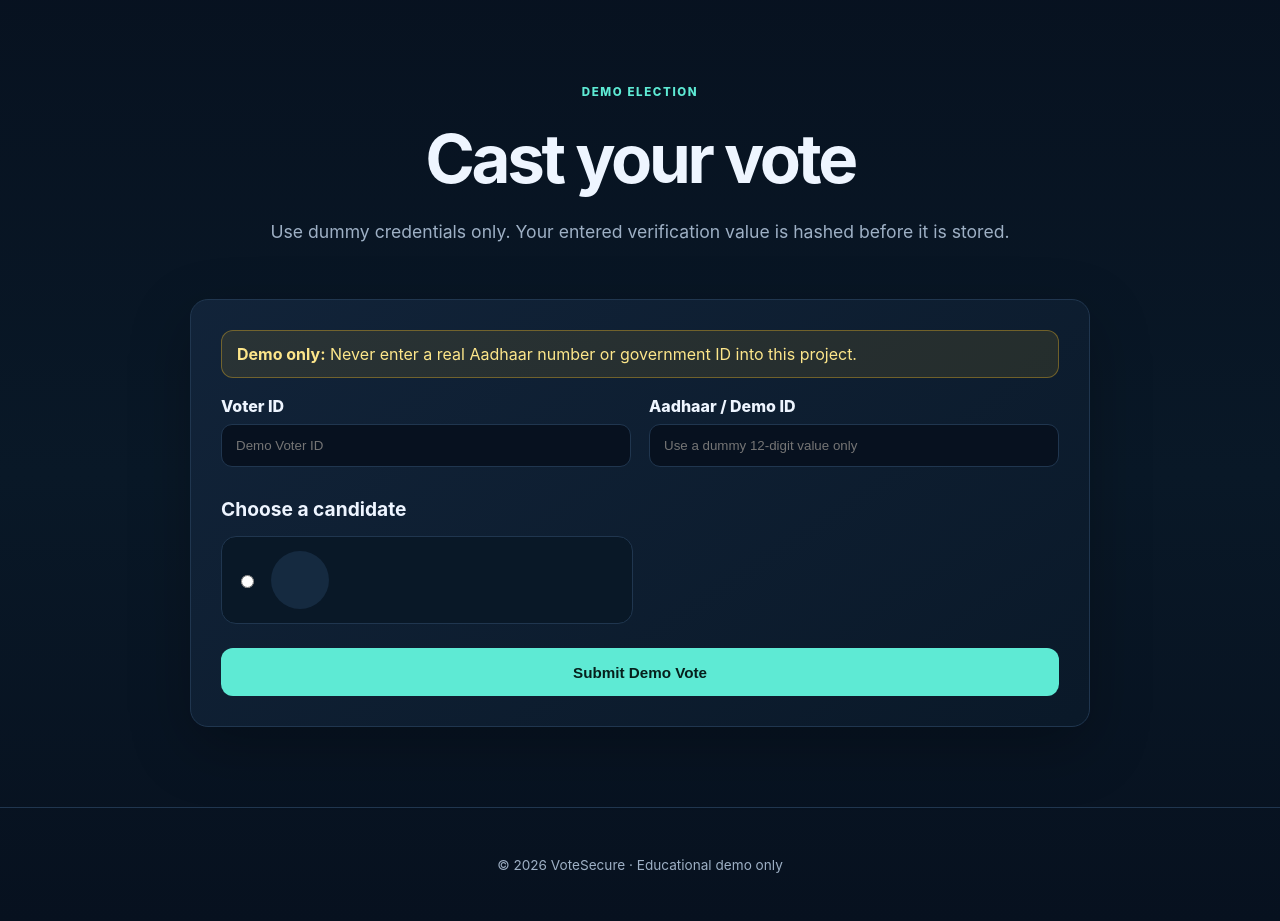
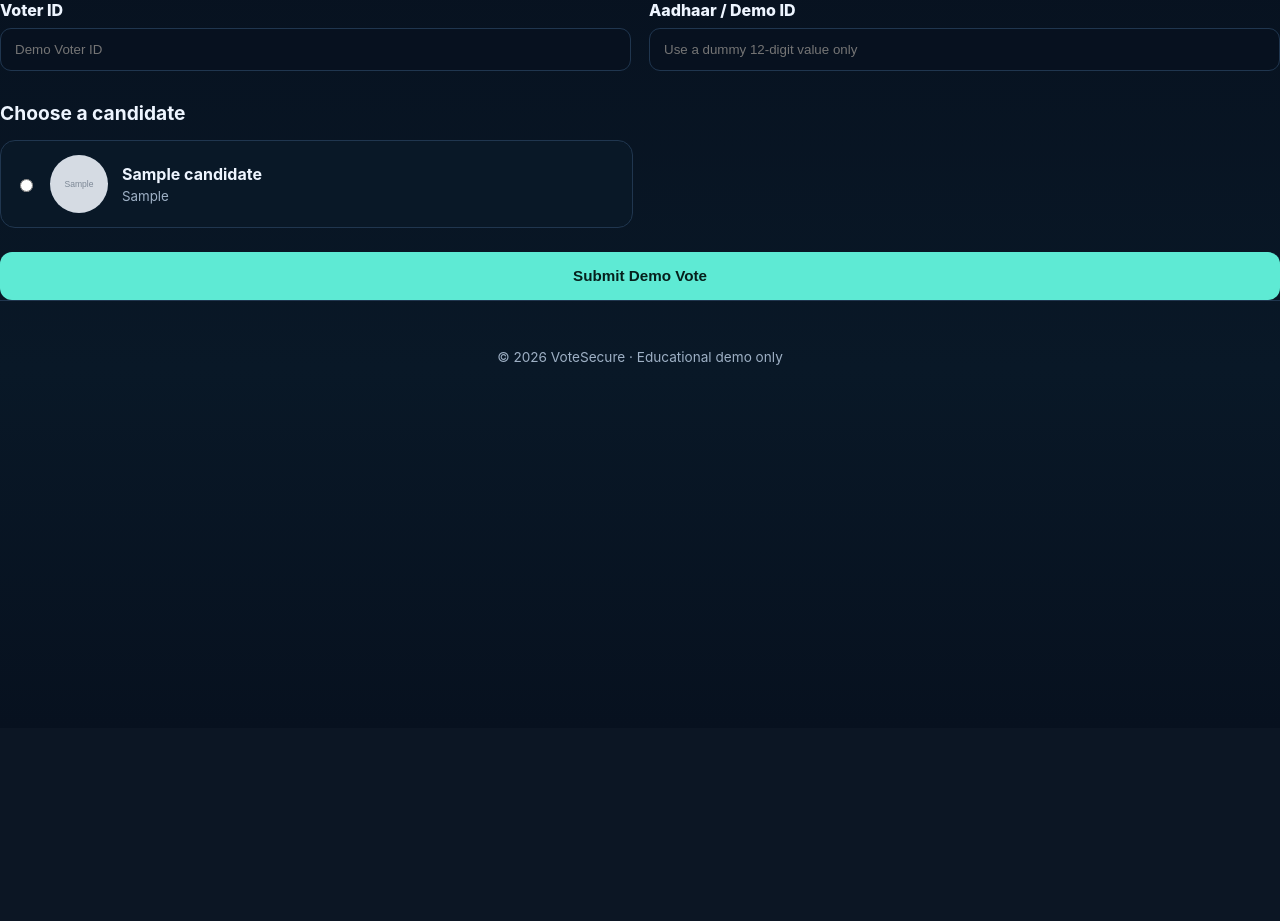
Before and after one commit to bhragav90/VoteSecure-AWS, a Django app: page /vote/ in a window 1280 px wide. Shown: the part 72-993 px from the top of the page. After the commit the page ends 437 px from the top, so only its background shows below. Run offline with Django 5.2, Linux system fonts and the light colour scheme; tables that the repository leaves empty hold one stand-in row (values such as "Sample post"); grey boxes marked "Sample" are stand-in pictures.

Commit message:
Update VoteSecure voting system

```diff
--- a/voting/templates/vote.html
+++ b/voting/templates/vote.html
@@ -1,57 +1,114 @@
 {% extends "base.html" %}
 {% load static %}
+
 {% block title %}Cast Demo Vote — VoteSecure{% endblock %}
+
 {% block content %}
-<section class="page-header compact">
-    <span class="eyebrow">Demo election</span>
-    <h1>Cast your vote</h1>
-    <p>Use dummy credentials only. Your entered verification value is hashed before it is stored.</p>
-</section>
-
-<div class="form-shell">
-    <div class="warning">
-        <strong>Demo only:</strong> Never enter a real Aadhaar number or government ID into this project.
-    </div>
 
 {% if form.non_field_errors %}
-        <div class="error">{{ form.non_field_errors }}</div>
+    <div class="error">
+        {% for error in form.non_field_errors %}
+            {{ error }}
+        {% endfor %}
+    </div>
 {% endif %}
 
 <form method="post" novalidate>
     {% csrf_token %}
+
     <div class="field-grid">
+
         <div class="field">
-                <label for="{{ form.voter_id.id_for_label }}">Voter ID</label>
+            <label for="{{ form.voter_id.id_for_label }}">
+                Voter ID
+            </label>
+
             {{ form.voter_id }}
-                {% for error in form.voter_id.errors %}<small class="error-text">{{ error }}</small>{% endfor %}
-            </div>
-            <div class="field">
-                <label for="{{ form.aadhaar_id.id_for_label }}">Aadhaar / Demo ID</label>
-                {{ form.aadhaar_id }}
-                {% for error in form.aadhaar_id.errors %}<small class="error-text">{{ error }}</small>{% endfor %}
-            </div>
+
+            {% for error in form.voter_id.errors %}
+                <small class="error-text">{{ error }}</small>
+            {% endfor %}
         </div>
 
-        <h2 class="form-title">Choose a candidate</h2>
-        <div class="candidate-grid">
-            {% for radio in form.candidate %}
-            <label class="candidate-card">
-                {{ radio.tag }}
-                <span class="candidate-image">
-                    {% if radio.choice_label.image %}
-                        <img src="{% static radio.choice_label.image %}" alt="{{ radio.choice_label.name }}">
-                    {% endif %}
-                </span>
-                <span>
-                    <strong>{{ radio.choice_label.name }}</strong>
-                    <small>{{ radio.choice_label.party }}</small>
-                </span>
+        <div class="field">
+            <label for="{{ form.aadhaar_id.id_for_label }}">
+                Aadhaar / Demo ID
             </label>
+
+            {{ form.aadhaar_id }}
+
+            {% for error in form.aadhaar_id.errors %}
+                <small class="error-text">{{ error }}</small>
             {% endfor %}
         </div>
-        {% for error in form.candidate.errors %}<small class="error-text">{{ error }}</small>{% endfor %}
 
-        <button class="button primary full" type="submit">Submit Demo Vote</button>
+    </div>
+
+
+    <h2 class="form-title">Choose a candidate</h2>
+
+    <div class="candidate-grid">
+
+        {% for candidate in candidates %}
+
+        <label class="candidate-card">
+
+            <input
+                type="radio"
+                name="candidate"
+                value="{{ candidate.id }}"
+                {% if form.data.candidate == candidate.id|stringformat:"s" %}
+                    checked
+                {% endif %}
+            >
+
+            <span class="candidate-image">
+
+                {% if candidate.image %}
+
+                    <img
+                        src="{% static candidate.image %}"
+                        alt="{{ candidate.name }}"
+                    >
+
+                {% else %}
+
+                    <span>No image</span>
+
+                {% endif %}
+
+            </span>
+
+            <span class="candidate-details">
+                <strong>{{ candidate.name }}</strong>
+                <small>{{ candidate.party }}</small>
+            </span>
+
+        </label>
+
+        {% empty %}
+
+            <p class="error">
+                No candidates are available.
+            </p>
+
+        {% endfor %}
+
+    </div>
+
+
+    {% for error in form.candidate.errors %}
+        <small class="error-text">{{ error }}</small>
+    {% endfor %}
+
+
+    <button
+        class="button primary full"
+        type="submit"
+    >
+        Submit Demo Vote
+    </button>
+
 </form>
-</div>
+
 {% endblock %}
--- a/voting/views.py
+++ b/voting/views.py
@@ -19,8 +19,11 @@ def about(request):
 
 
 def vote(request):
+    candidates = Candidate.objects.filter(active=True)
+
     if request.method == "POST":
         form = VoteForm(request.POST)
+
         if form.is_valid():
             digest = verification_hash(form.cleaned_data["verification_value"])
             candidate = form.cleaned_data["candidate"]
@@ -40,8 +43,14 @@ def vote(request):
     else:
         form = VoteForm()
 
-    return render(request, "vote.html", {"form": form})
-
+    return render(
+        request,
+        "vote.html",
+        {
+            "form": form,
+            "candidates": candidates,
+        },
+    )
 
 def success(request):
     return render(request, "s.html")
```
Also changed, not shown: voting/migrations/0001_initial.py (added). Lines whose indentation alone changed are shown as unchanged.
